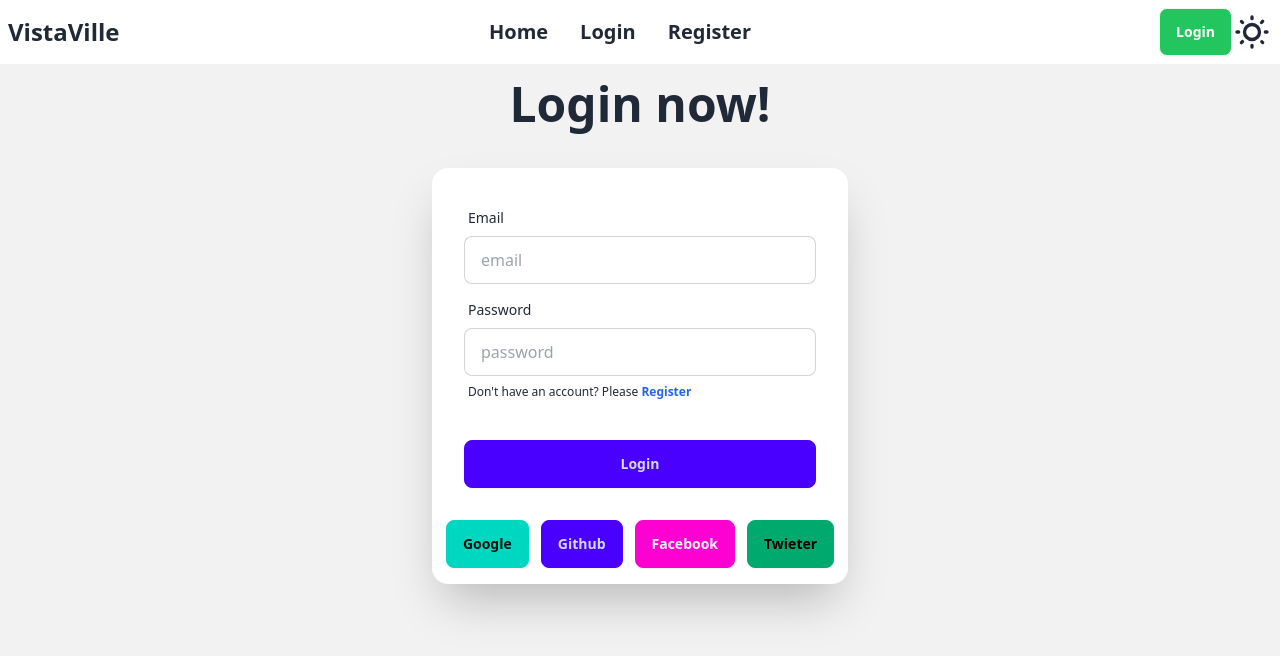
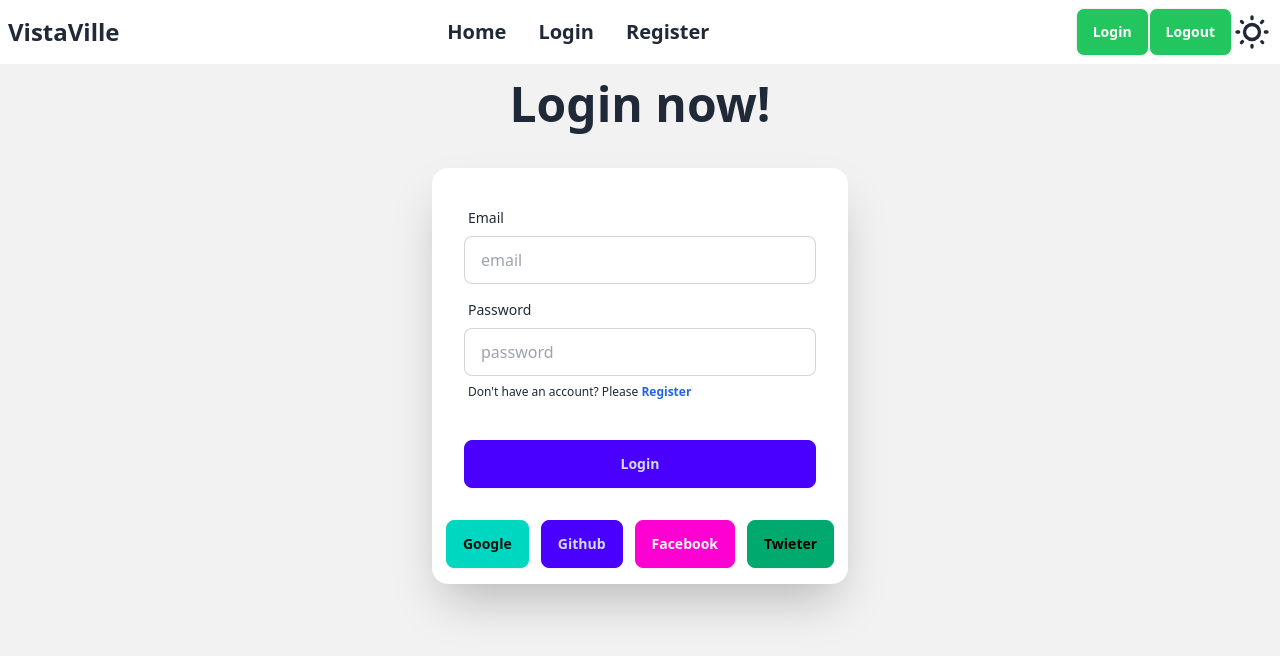
Before and after one commit to Rahi94/assignment-9-recap, a React (Vite) app: page /login in a window 1280 px wide. Shown: the top 656 px of the page. Built offline with nearby package versions, Linux system fonts and the light colour scheme; no server answers.

Commit message:
logout functionality added

```diff
--- a/src/components/Navbar.jsx
+++ b/src/components/Navbar.jsx
@@ -1,7 +1,11 @@
-import React from 'react';
+import React, { useContext } from 'react';
 import { NavLink } from 'react-router-dom';
+import { AuthContext } from './firebaseProvider/FirebaseProvider';
 
 const Navbar = () => {
+
+    const {logout, user} = useContext(AuthContext)
+    console.log(user)
 
     const navLinks = <>
 
@@ -45,6 +49,9 @@ const Navbar = () => {
             <div className="navbar-end">
                 <NavLink to='/login' className="btn font-bold bg-green-500 text-white">Login</NavLink>
             </div>
+            <div className="">
+                <button onClick={logout} className="btn font-bold bg-green-500 text-white">Logout</button>
+            </div>
             {/*theme  */}
             <label className="swap swap-rotate">
                 {/* this hidden checkbox controls the state */}
--- a/src/components/firebaseProvider/FirebaseProvider.jsx
+++ b/src/components/firebaseProvider/FirebaseProvider.jsx
@@ -1,5 +1,5 @@
 import React, { createContext, useEffect, useState } from 'react';
-import { getAuth, createUserWithEmailAndPassword, onAuthStateChanged, signInWithEmailAndPassword, signInWithPopup, GoogleAuthProvider, GithubAuthProvider } from "firebase/auth";
+import { getAuth, createUserWithEmailAndPassword, onAuthStateChanged, signInWithEmailAndPassword, signInWithPopup, GoogleAuthProvider, GithubAuthProvider, signOut } from "firebase/auth";
 import auth from '../../firebase/firebase.config';
 export const AuthContext = createContext(null);
 
@@ -36,6 +36,12 @@ const githubLogin = ()=>{
 
    }
 
+//    logout user
+const logout = ()=>{
+    signOut(auth)
+    setUser(null)
+}
+
 // observer
 useEffect(()=>{
     onAuthStateChanged(auth, (user) => {
@@ -51,7 +57,9 @@ useEffect(()=>{
         createUser,
         signInUser,
         googleLogin,
-        githubLogin
+        githubLogin,
+        logout,
+        user
     };
     return (
         <AuthContext.Provider value={allValue}>
```
